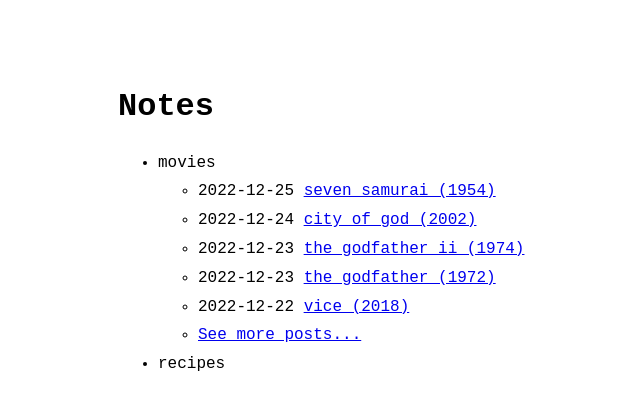
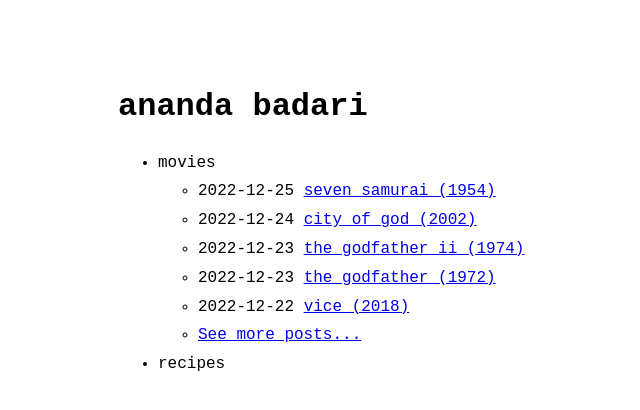
Before and after one commit to abadari3/abadari3.github.io, a Jekyll site: the page built from index.markdown, in a window 1280 px wide. Shown: the top 410 px of the page, without its empty margins (202-842 px from the left). Built offline with Jekyll 4.4.1, drawn with Linux system fonts in a browser that asks for light colours.

Commit message:
fix menu title

```diff
--- a/_config.yml
+++ b/_config.yml
@@ -2,7 +2,7 @@
 # 'bundle exec jekyll serve'
 
 # title: Ananda's
-title: Notes
+title: ananda badari
 author: Ananda Badari
 email: badari.ananda@gmail.com
 description: Portfolio of Ananda Badari
```
